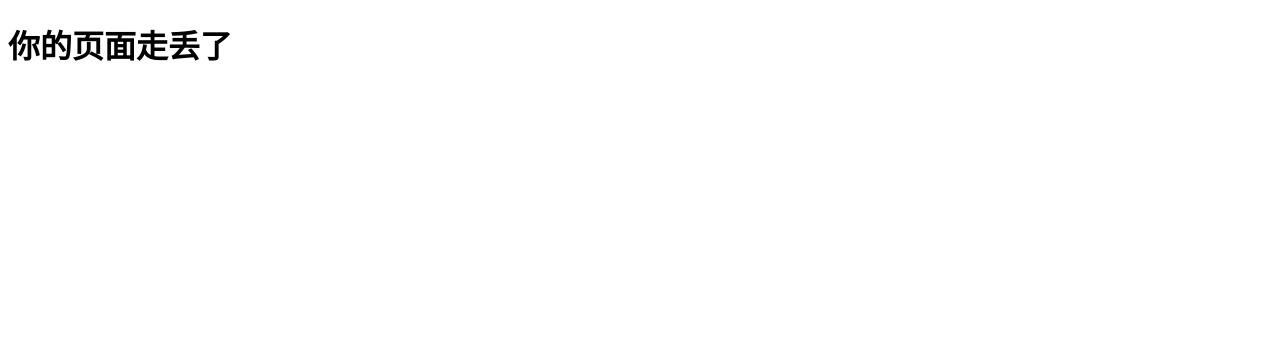
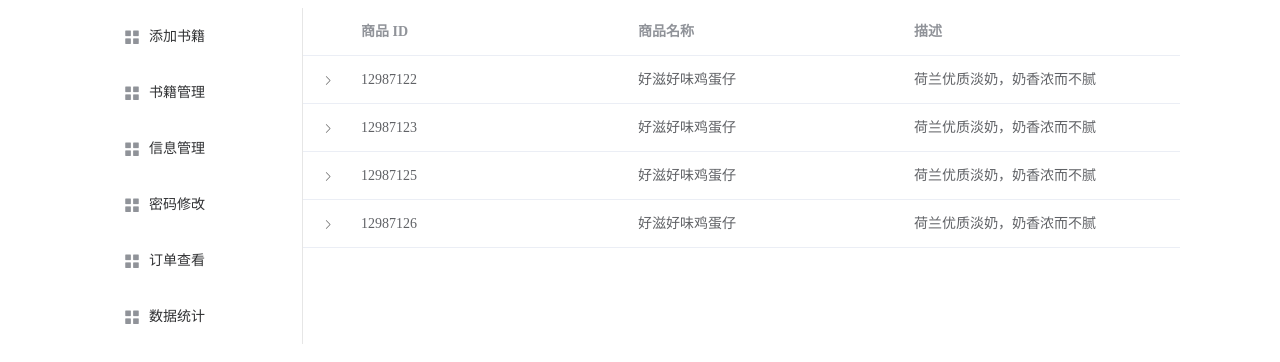
Before and after one commit to xiaogudamowang/fbss, a Vue app: page /shopOrder in a window 1280 px wide. Shown: the top 362 px of the page. Built offline with nearby package versions, Linux system fonts and the light colour scheme.

Commit message:
feature(App):完成书店管理（数据统计）

```diff
--- a/package.json
+++ b/package.json
@@ -11,6 +11,7 @@
   },
   "dependencies": {
     "axios": "^0.21.1",
+    "echarts": "^5.1.1",
     "element-ui": "^2.15.0",
     "vue": "^2.5.2",
     "vue-axios": "^3.2.4"
--- a/src/components/BookShop.vue
+++ b/src/components/BookShop.vue
@@ -23,11 +23,11 @@
             <i class="el-icon-menu"></i>
             <span slot="title">密码修改</span>
           </el-menu-item>
-          <el-menu-item index="">
+          <el-menu-item index="shopOrder">
             <i class="el-icon-menu"></i>
             <span slot="title">订单查看</span>
           </el-menu-item>
-          <el-menu-item index="">
+          <el-menu-item index="bookData">
             <i class="el-icon-menu"></i>
             <span slot="title">数据统计</span>
           </el-menu-item>
--- /dev/null
+++ b/src/components/bookshop/BookData.vue
@@ -0,0 +1,64 @@
+<template>
+    <div class="div1">
+      <div ref="chart" >
+        <div style="width:500px;height:500px" id="main"></div>
+      </div>
+    </div>
+</template>
+
+<script>
+    export default {
+      name: "BookData",
+      data () {
+        return {};
+      },
+      mounted () {
+        var myChart = this.$echarts.init(document.getElementById('main'));
+
+        // 指定图表的配置项和数据
+        var option = {
+          title: {
+            text: '某站点用户访问来源',
+            subtext: '纯属虚构',
+            left: 'center'
+          },
+          tooltip: {
+            trigger: 'item'
+          },
+          legend: {
+            orient: 'vertical',
+            left: 'left',
+          },
+          series: [
+            {
+              name: '访问来源',
+              type: 'pie',
+              radius: '50%',
+              data: [
+                {value: 1048, name: '搜索引擎'},
+                {value: 735, name: '直接访问'},
+                {value: 580, name: '邮件营销'},
+                {value: 484, name: '联盟广告'},
+                {value: 300, name: '视频广告'}
+              ],
+              emphasis: {
+                itemStyle: {
+                  shadowBlur: 10,
+                  shadowOffsetX: 0,
+                  shadowColor: 'rgba(0, 0, 0, 0.5)'
+                }
+              }
+            }
+          ]
+        };
+
+        // 使用刚指定的配置项和数据显示图表。
+        myChart.setOption(option);
+      }
+    }
+
+</script>
+
+<style scoped>
+
+</style>
--- a/src/components/bookshop/ShopOrder.vue
+++ b/src/components/bookshop/ShopOrder.vue
@@ -1,13 +1,105 @@
 <template>
-
+  <div class="div1">
+    <el-table
+      :data="tableData"
+      style="width: 100%">
+      <el-table-column type="expand">
+        <template slot-scope="props">
+          <el-form label-position="left" inline class="demo-table-expand">
+            <el-form-item label="商品名称">
+              <span>{{ props.row.name }}</span>
+            </el-form-item>
+            <el-form-item label="所属店铺">
+              <span>{{ props.row.shop }}</span>
+            </el-form-item>
+            <el-form-item label="商品 ID">
+              <span>{{ props.row.id }}</span>
+            </el-form-item>
+            <el-form-item label="店铺 ID">
+              <span>{{ props.row.shopId }}</span>
+            </el-form-item>
+            <el-form-item label="商品分类">
+              <span>{{ props.row.category }}</span>
+            </el-form-item>
+            <el-form-item label="店铺地址">
+              <span>{{ props.row.address }}</span>
+            </el-form-item>
+            <el-form-item label="商品描述">
+              <span>{{ props.row.desc }}</span>
+            </el-form-item>
+          </el-form>
+        </template>
+      </el-table-column>
+      <el-table-column
+        label="商品 ID"
+        prop="id">
+      </el-table-column>
+      <el-table-column
+        label="商品名称"
+        prop="name">
+      </el-table-column>
+      <el-table-column
+        label="描述"
+        prop="desc">
+      </el-table-column>
+    </el-table>
+  </div>
 </template>
 
 <script>
     export default {
-        name: "ShopOrder"
+        name: "ShopOrder",
+      data() {
+        return {
+          tableData: [{
+            id: '12987122',
+            name: '好滋好味鸡蛋仔',
+            category: '江浙小吃、小吃零食',
+            desc: '荷兰优质淡奶，奶香浓而不腻',
+            address: '上海市普陀区真北路',
+            shop: '王小虎夫妻店',
+            shopId: '10333'
+          }, {
+            id: '12987123',
+            name: '好滋好味鸡蛋仔',
+            category: '江浙小吃、小吃零食',
+            desc: '荷兰优质淡奶，奶香浓而不腻',
+            address: '上海市普陀区真北路',
+            shop: '王小虎夫妻店',
+            shopId: '10333'
+          }, {
+            id: '12987125',
+            name: '好滋好味鸡蛋仔',
+            category: '江浙小吃、小吃零食',
+            desc: '荷兰优质淡奶，奶香浓而不腻',
+            address: '上海市普陀区真北路',
+            shop: '王小虎夫妻店',
+            shopId: '10333'
+          }, {
+            id: '12987126',
+            name: '好滋好味鸡蛋仔',
+            category: '江浙小吃、小吃零食',
+            desc: '荷兰优质淡奶，奶香浓而不腻',
+            address: '上海市普陀区真北路',
+            shop: '王小虎夫妻店',
+            shopId: '10333'
+          }]
+        }
+      }
     }
 </script>
 
 <style scoped>
-
+  .demo-table-expand {
+    font-size: 0;
+  }
+  .demo-table-expand label {
+    width: 90px;
+    color: #99a9bf;
+  }
+  .demo-table-expand .el-form-item {
+    margin-right: 0;
+    margin-bottom: 0;
+    width: 50%;
+  }
 </style>
--- a/src/components/user/UserInfo.vue
+++ b/src/components/user/UserInfo.vue
@@ -25,7 +25,6 @@
     export default {
         name: "UserInfo",
       data() {
-
         var validatePass = (rule, value, callback) => {
           if (value === '') {
             callback(new Error('请输入昵称'));
--- a/src/main.js
+++ b/src/main.js
@@ -7,10 +7,13 @@ import App from './App'
 import VueRouter from './router'
 import axios from 'axios'
 import VueAxios from 'vue-axios'
+import * as echarts from 'echarts';
+
 
 Vue.use(VueAxios, axios)
 Vue.config.productionTip = false
 Vue.use(ElementUI);
+Vue.prototype.$echarts = echarts;
 
 /* eslint-disable no-new */
 new Vue({
--- a/src/router/index.js
+++ b/src/router/index.js
@@ -19,6 +19,8 @@ import AddBook from "../components/bookshop/AddBook";
 import BookAdmin from "../components/bookshop/BookAdmin";
 import BookShopMessage from "../components/bookshop/BookShopMessage";
 import ChangePassword from "../components/bookshop/ChangePassword";
+import ShopOrder from "../components/bookshop/ShopOrder";
+import BookData from "../components/bookshop/BookData";
 
 Vue.use(VueRouter);
 
@@ -57,7 +59,9 @@ export default new VueRouter({
         {path:'/addBook',component:AddBook},
         {path:'/bookAdmin',component:BookAdmin},
         {path:'/bookShopMessage',component:BookShopMessage},
-        {path:'/changePassword',component:ChangePassword}
+        {path:'/changePassword',component:ChangePassword},
+        {path:'/shopOrder',component:ShopOrder},
+        {path:'/bookData',component:BookData}
       ]
     },{
       path: '/admin',
```
